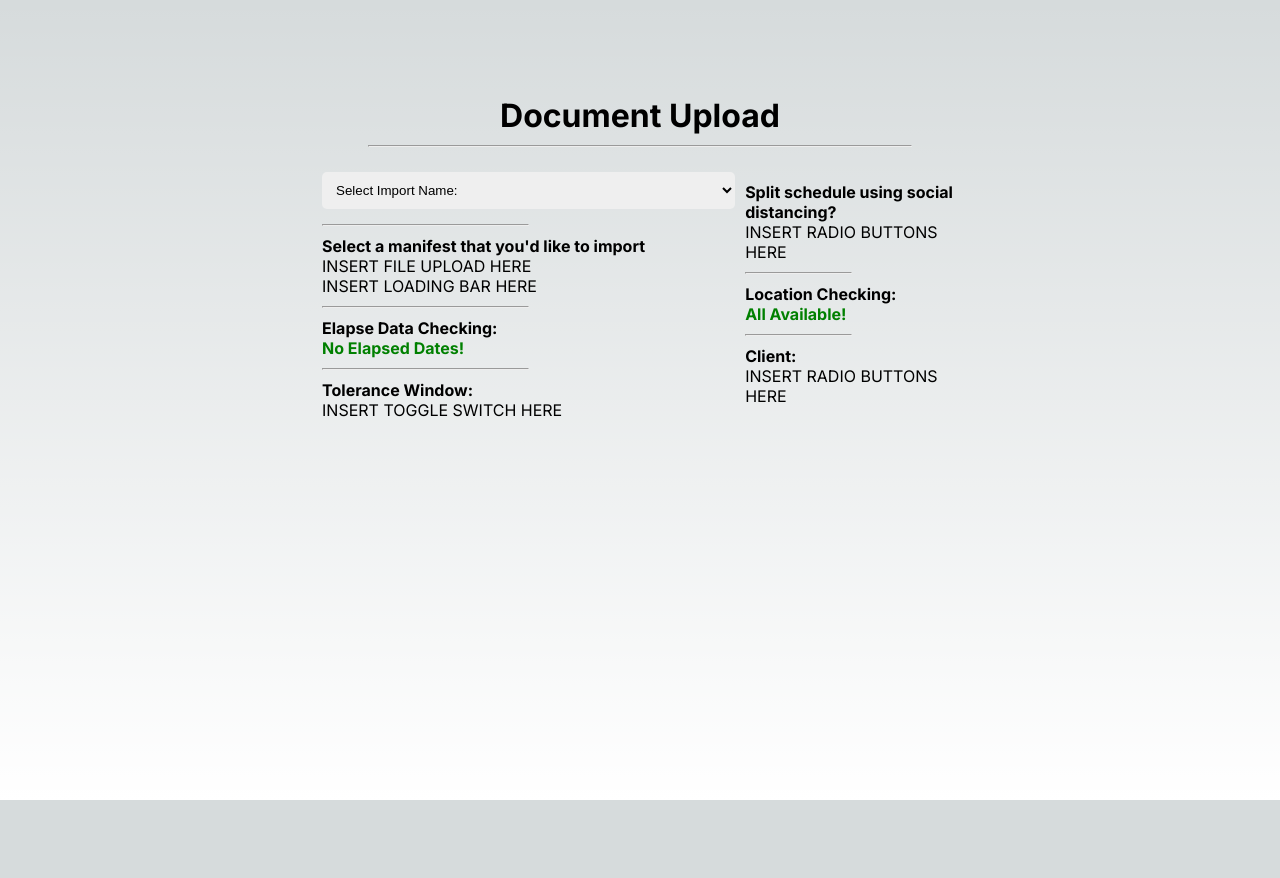
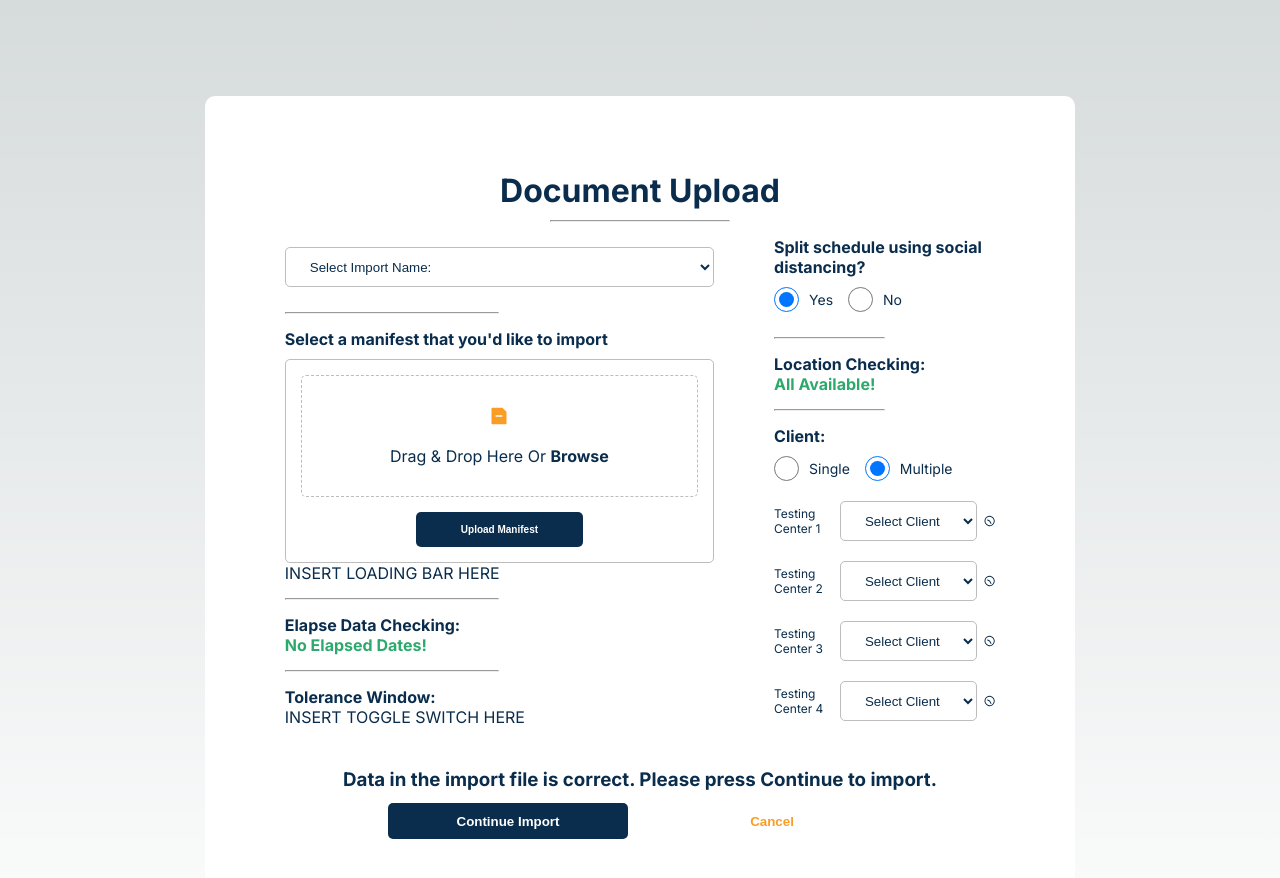
Before and after one commit to seth-russell/skyhop-technical-assessment, a Next.js app: page / in a window 1280 px wide. Shown: the top 878 px of the page. Before the commit the page ends 800 px from the top, so only its background shows below. Built offline with nearby package versions, Linux system fonts and the light colour scheme.

Commit message:
Progress on Assessment 3-7-24
- Updated Dropdown component for style
- Added non-functional framework for FileUpload component
- Added functional RadioButtons component
- Updated style of main page

```diff
--- a/src/app/Components/Dropdown.js
+++ b/src/app/Components/Dropdown.js
@@ -2,24 +2,30 @@ import styles from '@/app/ui/Dropdown.module.css';
 import { LuClock5 } from 'react-icons/lu';
 
 export default function Dropdown(props) {
-	const labeled = props.style === "labeled";
-	const dropdownId = props.label.replace(/\s+/g, "");
+	const dropdownId =
+		props.label
+		? props.label.replace(/\s+/g, "")
+		: props.title
+		? props.title.replace(/\s+/g, "")
+		: "genericid";
 
 	function options() {
 		let opts = [];
-		if (!labeled) {
-			opts.push(<option value="">{props.label}</option>);
+		if (props.title) {
+			opts.push(<option value="" key="title" className={styles.titleoption}>{props.title}</option>);
 		}
 		for (const option of props.options) {
-			opts.push(<option value={option}>{option}</option>)
+			opts.push(<option value={option} key={option}>{option}</option>);
 		}
 		return opts;
 	}
 
+	const selectClassNames = `${styles.select} ${props.label ? styles.labeled : styles.titled}`;
+
 	return (
 		<div className={styles.main}>
-			{labeled && (<label class={styles.label} for={dropdownId}>{props.label}</label>)}
-			<select name={props.name} id={dropdownId} className={labeled ? styles.labeled : styles.titled}>
+			{props.label && (<label class={styles.label} for={dropdownId}>{props.label}</label>)}
+			<select name={props.name} id={dropdownId} className={selectClassNames}>
 				{options()}
 			</select>
 			{props.toleranceToggled && (<LuClock5 className={styles.icon} />)}
--- a/src/app/Components/FileUpload.js
+++ b/src/app/Components/FileUpload.js
@@ -0,0 +1,14 @@
+import styles from '@/app/ui/FileUpload.module.css';
+import { RiFileReduceFill } from "react-icons/ri";
+
+export default function FileUpload(props) {
+	return (
+		<div className={styles.main}>
+			<div className={styles.inner}>
+				<RiFileReduceFill className={styles.icon} />
+				<p>Drag & Drop Here Or <a>Browse</a></p>
+			</div>
+			<button className={styles.button}>Upload Manifest</button>
+		</div>
+	)
+}
--- a/src/app/Components/RadioButtons.js
+++ b/src/app/Components/RadioButtons.js
@@ -1 +1,31 @@
 import styles from '@/app/ui/RadioButtons.module.css';
+
+export default function RadioButtons(props) {
+
+	function buttons() {
+		const buttons = [];
+
+		for (const option of props.options) {
+			buttons.push(
+				<>
+					<input
+					  type="radio"
+					  name={props.name}
+					  value={option}
+					  id={option}
+					  className={styles.radio}
+					  checked={props.selected === option}
+					  onChange={props.handleChange}
+					/>
+					<label className={styles.label} for={option}>{option}</label>
+				</>);
+		}
+		return buttons;
+	}
+
+	return (
+		<div className={styles.main}>
+			{buttons()}
+		</div>
+	)
+}
--- a/src/app/page.js
+++ b/src/app/page.js
@@ -1,30 +1,67 @@
 "use client";
 
 import Dropdown from "./Components/Dropdown";
+import FileUpload from "./Components/FileUpload";
 import Image from "next/image";
+import RadioButtons from "./Components/RadioButtons";
 import styles from "./page.module.css";
 import { useState } from "react";
 
+// Color sampling
+// Main Text: #0A2D4D
+// Confirmation text: #2DA96D
+// Borders: #BDBDBD
+// Upload: #FA9D26
+
 export default function Home() {
-  const [ tolerance, setTolerance ] = useState(false);
-  const [ split, setSplit ] = useState(false);
-  const [ client, setClients ] = useState([ 'Client 1', 'Client 2' ])
+  const [ tolerance, setTolerance ] = useState(true);
+  const [ splitSchedule, setSplitSchedule ] = useState("Yes");
+  const [ numberClients, setNumberClients ] = useState("Multiple");
+  const clients = [ 'Client 1', 'Client 2' ];
+  const testingCenters = ['Testing Center 1', 'Testing Center 2', 'Testing Center 3', 'Testing Center 4'];
+  console.log(numberClients);
+
+  const handleSplitScheduleChange = (event) => {
+    setSplitSchedule(event.target.value);
+  }
+
+  const handleNumberClientsChange = (event) => {
+    setNumberClients(event.target.value);
+  }
+
+  function displaySocialDistanceOptions() {
+    let testingCenterDropdowns = [];
+    for (const center of testingCenters) {
+      testingCenterDropdowns.push(
+        <Dropdown
+            label={center}
+            title="Select Client"
+            style="labeled"
+            toleranceToggled={tolerance}
+            options={clients}
+          />
+      );
+    }
+    return testingCenterDropdowns;
+  }
 
   return (
     <main className={styles.main}>
+      <div className={styles.popup}>
+        <div className={styles.formheader}>
           <h1>Document Upload</h1>
           <hr className={styles.headerhr} />
+        </div>
         <div className={styles.formcontainer}>
           <div className={styles.formcontent1}>
             <Dropdown
-            label="Select Import Name:"
-            style="titled"
+              title="Select Import Name:"
               toleranceToggled={false}
               options={[ "Name 1", "Name 2" ]}
               />
             <hr className={styles.hr} />
             <h4>Select a manifest that you'd like to import</h4>
-          <p>INSERT FILE UPLOAD HERE</p>
+            <FileUpload />
             <p>INSERT LOADING BAR HERE</p>
             <hr className={styles.hr} />
             <h4>Elapse Data Checking:</h4>
@@ -35,13 +72,59 @@ export default function Home() {
           </div>
           <div className={styles.formcontent2}>
             <h4>Split schedule using social distancing?</h4>
-          <p>INSERT RADIO BUTTONS HERE</p>
+            <RadioButtons
+              name="social_distancing"
+              options={['Yes', 'No']}
+              selected={splitSchedule}
+              handleChange={handleSplitScheduleChange}
+            />
             <hr className={styles.hr} />
             <h4>Location Checking:</h4>
             <p className={styles.confirmed}>All Available!</p>
             <hr className={styles.hr} />
             <h4>Client:</h4>
-          <p>INSERT RADIO BUTTONS HERE</p>
+            {splitSchedule === "Yes" && (
+              <>
+                <RadioButtons
+                  name="number_clients"
+                  options={['Single', 'Multiple']}
+                  selected={numberClients}
+                  handleChange={handleNumberClientsChange}
+                />
+                {numberClients === "Multiple" && (
+                    <div>
+                     {displaySocialDistanceOptions()}
+                    </div>
+                  )
+                }
+                {
+                  numberClients === "Single" && (
+                    <Dropdown
+                      title="Select Testing Center for Client"
+                      toleranceToggled={false}
+                      options={testingCenters}
+                    />
+                  )
+                }
+              </>
+              )
+            }
+            {splitSchedule === "No" && (
+                <Dropdown
+                  title="Select Testing Center:"
+                  toleranceToggled={false}
+                  options={testingCenters}
+                />
+              )
+            }
+          </div>
+        </div>
+        <div className={styles.formfooter}>
+          <h3>Data in the import file is correct. Please press Continue to import.</h3>
+          <div className={styles.formfooterbuttons}>
+            <button className={styles.continuebutton}>Continue Import</button>
+            <button className={styles.cancelbutton}>Cancel</button>
+          </div>
         </div>
       </div>
     </main>
--- a/src/app/page.module.css
+++ b/src/app/page.module.css
@@ -4,43 +4,96 @@
   align-items: center;
   padding: 6rem;
   min-height: 100vh;
+  color: #0A2D4D;
+}
+
+.popup {
+  border-radius: 10px;
+  background-color: #FFFFFF;
+  width: 80%;
+  height: 60%;
+  padding: 75px;
+}
+
+.formheader {
+  display: flex;
+  flex-direction: column;
+  width: 100%;
+  align-items: center;
 }
 
 .formcontainer {
   display: flex;
-  flex-direction: row;
   justify-content: space-between;
-  align-items: center;
   padding: 5px;
+  margin-bottom: 32px;
+  width: 100%;
 }
 
 .formcontent1 {
-  margin: 5px;
-  width: 66%;
+  margin-right: 60px;
+  flex-basis: 66%;
 }
 
 .formcontent2 {
-  margin: 5px;
-  width: 34%;
+  flex-basis: 34%;
+}
+
+.formfooter {
+  margin-top: 32px;
+  display: flex;
+  flex-direction: column;
+  align-items: center;
+  width: 100%;
+}
+
+.formfooterbuttons {
+  display: flex;
+  flex-direction: row;
+  align-items: center;
+}
+
+.continuebutton {
+  width: 240px;
+  height: 36px;
+  margin: 12px;
+  color: #FFFFFF;
+  background-color: #0A2D4D;
+  border-radius: 5px;
+  border: 2px;
+  border-color: #0A2D4D;
+  font-weight: bold;
+}
+
+.cancelbutton {
+  width: 240px;
+  height: 36px;
+  margin: 12px;
+  color: #FA9D26;
+  background-color: #FFFFFF;
+  border: 2px;
+  border-color: #FA9D26;
+  border-radius: 5px;
+  font-weight: bold;
 }
 
 .headerhr {
-  width: 50%;
+  width: 25%;
   align-self: center;
-  color: lightgray;
+  color: #BDBDBD;
   margin-top: 10px;
   margin-bottom: 10px;
 }
 
 .hr {
   width: 50%;
-  color: lightgray;
-  margin-top: 10px;
-  margin-bottom: 10px;
+  color: #BDBDBD;
+  margin-top: 15px;
+  margin-bottom: 15px;
 }
 
 .confirmed {
-  color: green;
+  color: #2DA96D;
   font-weight: bold;
 }
 
--- a/src/app/ui/Dropdown.module.css
+++ b/src/app/ui/Dropdown.module.css
@@ -1,35 +1,46 @@
 .main {
 	display: flex;
 	flex-direction: row;
+	align-items: center;
+	padding-top: 10px;
+	padding-bottom: 10px;
 }
 
 .label {
 	display: flex;
-	width: 45%;
+	font-size: 12px;
+	flex-basis: 45%;
+	margin-right: 10px;
+}
+
+.titleoption {
+	font-weight: bold;
+}
+
+.select {
+	display: flex;
+	padding-left: 20px;
+	padding-right: 20px;
+	height: 40px;
+	border-width: 1px;
+	border-style: solid;
+	border-radius: 5px;
+	border-color: #BDBDBD;
+	color: #0A2D4D;
+	background-color: transparent;
 }
 
 .labeled {
-	display: flex;
-	padding: 10px;
-	width: 45%;
-	margin-top: 5px;
-	margin-bottom: 5px;
-	boder-radius: 5px;
-	border: 1px lightgray;
+	flex-basis: 45%;
 }
 
 .titled {
-	display: flex;
-	padding: 10px;
-	width: 100%;
-	margin-top: 5px;
-	margin-bottom: 5px;
-	border-radius: 5px;
-	border: 1px lightgray;
+	flex-basis: 100%;
 }
 
 .icon {
-	width: 10%;
-	margin: 5px;
+	height: 20px;
+	width: 20px;
+	margin-left: 7px;
 	transform: rotate(150deg);
 }
--- a/src/app/ui/FileUpload.module.css
+++ b/src/app/ui/FileUpload.module.css
@@ -0,0 +1,53 @@
+.main {
+	display: flex;
+	flex-direction: column;
+	align-items: center;
+	margin-top: 10px;
+	padding: 15px;
+	border-width: 1px;
+	border-style: solid;
+	border-radius: 5px;
+	border-color: #BDBDBD;
+}
+
+.inner {
+	display: flex;
+	flex-direction: column;
+	width: 100%;
+	align-items: center;
+	padding-top: 30px;
+	padding-bottom: 30px;
+	border-width: 1px;
+	border-style: dashed;
+	border-radius: 5px;
+	border-color: #BDBDBD;
+}
+
+.icon {
+	color: #FA9D26;
+	width: 20px;
+	height: 20px;
+}
+
+.inner p {
+	padding-top: 20px;
+}
+
+.inner a {
+	font-weight: bold;
+}
+
+.button {
+	height: 35px;
+	margin-top: 15px;
+	padding-top: 12px;
+	padding-bottom: 13px;
+	padding-left: 45px;
+	padding-right: 45px;
+	font-size: 10px;
+	font-weight: bold;
+	color: #FFFFFF;
+	background-color: #0A2D4D;
+	border-width: 0px;
+	border-radius: 5px;
+}
--- a/src/app/ui/RadioButtons.module.css
+++ b/src/app/ui/RadioButtons.module.css
@@ -1,4 +1,22 @@
 .main {
 	display: flex;
 	flex-direction: row;
+	align-items: center;
+	padding-top: 10px;
+	padding-bottom: 10px;
 }
+
+.radio {
+	margin-right: 10px;
+	height: 25px;
+	width: 25px;
+}
+
+.main input::checked {
+	background-color: #0A2D4D;
+}
+
+.label {
+	margin-right: 15px;
+	font-size: 14px;
+}
```
Also changed, not shown: src/app/Components/UploadBar.js (+19 -0 lines). Lines whose indentation alone changed are shown as unchanged.
